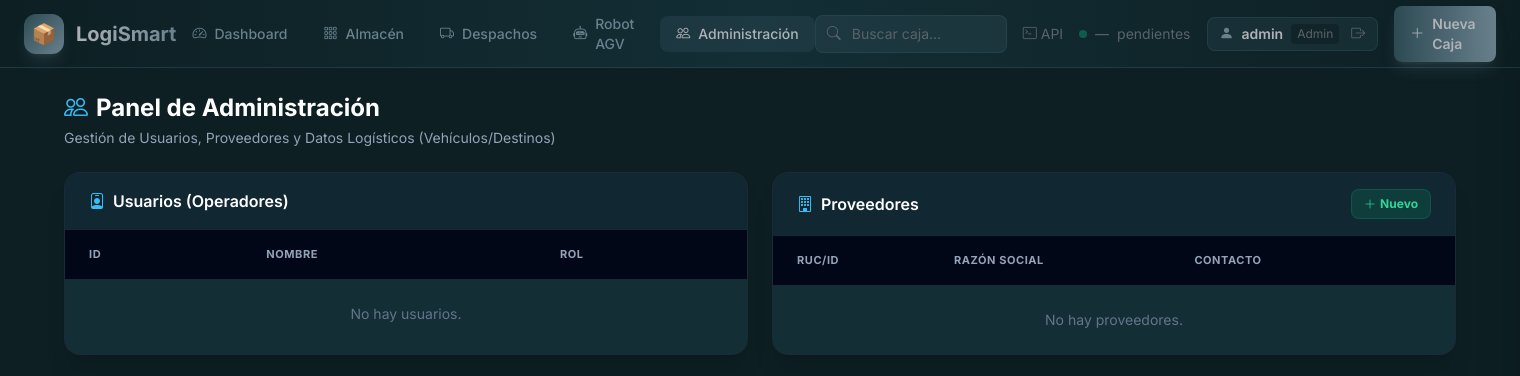
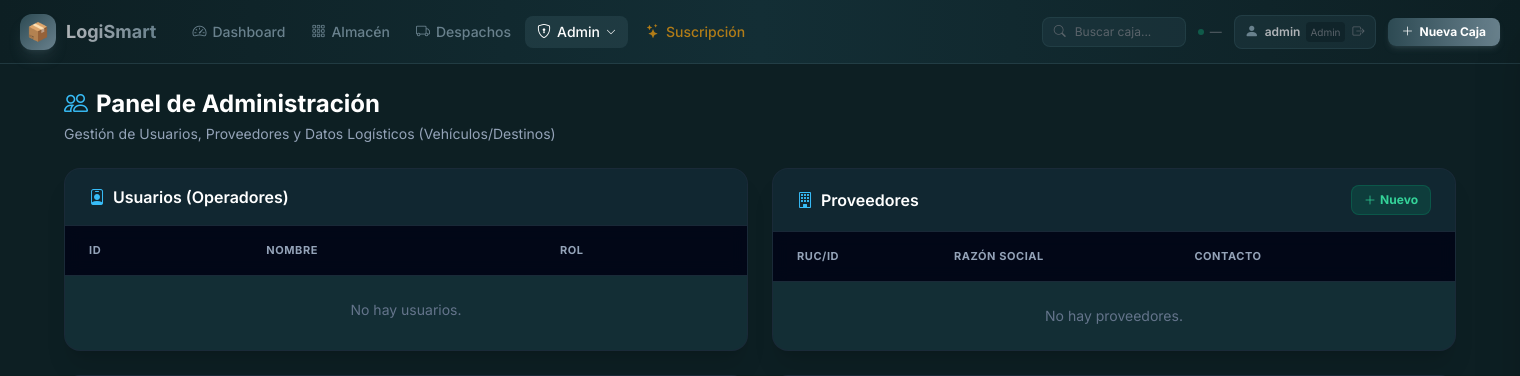
Before and after one commit to mzl-commits/logismart, a Django app: page /administracion/ in a window 1520 px wide. Shown: the top 376 px of the page. Run offline with Django 5.2, Linux system fonts and the light colour scheme; a user stored in the database is signed in; data comes from the database, SQL or seed files in the repository; data that the repository does not hold is empty; parts of the project's set-up code (start-up, migrations or seed data) failed here and were passed over; some libraries are stand-ins or nearby versions.

Commit message:
Agregar suscripcion Stripe + navbar reorganizado con dropdown admin

```diff
--- a/almacen_config/urls.py
+++ b/almacen_config/urls.py
@@ -4,6 +4,9 @@
 from clasificacion.views_frontend import (
     dashboard, almacen_visual, nueva_caja, configuracion,
     despachos, administracion, login_view, logout_view
+)
+from clasificacion.views_subscription import (
+    suscripcion_view, crear_checkout_session, solicitar_cotizacion, stripe_webhook
 )
 
 urlpatterns = [
@@ -15,6 +18,10 @@
     path('administracion/', administracion, name='administracion'),
     path('login/', login_view, name='login'),
     path('logout/', logout_view, name='logout'),
+    path('suscripcion/', suscripcion_view, name='suscripcion'),
+    path('suscripcion/checkout/', crear_checkout_session, name='checkout'),
+    path('suscripcion/cotizacion/', solicitar_cotizacion, name='cotizacion'),
+    path('suscripcion/webhook/', stripe_webhook, name='stripe_webhook'),
     path('admin/', admin.site.urls),
     path('api/', include('clasificacion.urls')),
     path('api/v1/', include('clasificacion.urls_v1')),   # Adaptador equipo externo
--- a/clasificacion/templates/clasificacion/base.html
+++ b/clasificacion/templates/clasificacion/base.html
@@ -110,76 +110,101 @@
 <body class="bg-base text-light font-sans min-h-screen">
 
 <!-- ── Navbar ──────────────────────────────────────────────────────────────── -->
-<nav class="sticky top-0 z-50 h-[68px] bg-gradient-to-r from-[#0D1F23] via-[#132E35] to-[#0D1F23] border-b border-[#2D4A53]/60 backdrop-blur-xl px-6 flex items-center justify-between">
-    <a href="/" class="flex items-center gap-3 group no-underline">
-        <div class="w-10 h-10 bg-gradient-to-br from-[#2D4A53] to-[#69818D] rounded-xl flex items-center justify-center text-white text-xl shadow-lg shadow-[#69818D]/20 group-hover:shadow-[#69818D]/40 transition-shadow">📦</div>
-        <span class="text-xl font-bold bg-gradient-to-r from-[#AFB3B7] to-[#69818D] bg-clip-text text-transparent">LogiSmart</span>
+<style>
+  .nav-dropdown { display:none; }
+  .nav-dropdown-wrap:hover .nav-dropdown { display:block; }
+</style>
+<nav class="sticky top-0 z-50 h-[64px] bg-gradient-to-r from-[#0D1F23] via-[#132E35] to-[#0D1F23] border-b border-[#2D4A53]/60 backdrop-blur-xl px-5 flex items-center justify-between gap-4">
+
+    <!-- Logo -->
+    <a href="/" class="flex items-center gap-2.5 group no-underline shrink-0">
+        <div class="w-9 h-9 bg-gradient-to-br from-[#2D4A53] to-[#69818D] rounded-xl flex items-center justify-center text-white text-lg shadow-lg shadow-[#69818D]/20 group-hover:shadow-[#69818D]/40 transition-shadow">📦</div>
+        <span class="text-lg font-bold bg-gradient-to-r from-[#AFB3B7] to-[#69818D] bg-clip-text text-transparent">LogiSmart</span>
     </a>
 
-    <div class="hidden md:flex items-center gap-1">
-        <a href="/" class="px-4 py-2 rounded-lg text-sm font-medium flex items-center gap-2 no-underline transition-colors {% if request.path == '/' %}text-[#AFB3B7] bg-[#2D4A53]/40{% else %}text-[#69818D] hover:text-[#AFB3B7] hover:bg-[#2D4A53]/20{% endif %}">
+    <!-- Nav Links (desktop) -->
+    <div class="hidden md:flex items-center gap-0.5 flex-1 px-2">
+        <!-- Divider visual group: Main -->
+        <a href="/" class="px-3 py-1.5 rounded-lg text-sm font-medium flex items-center gap-1.5 no-underline transition-all {% if request.path == '/' %}text-white bg-[#2D4A53]/50{% else %}text-[#69818D] hover:text-[#AFB3B7] hover:bg-[#2D4A53]/20{% endif %}">
             <i class="bi bi-speedometer2"></i> Dashboard
         </a>
-        <a href="/almacen/" class="px-4 py-2 rounded-lg text-sm font-medium flex items-center gap-2 no-underline transition-colors {% if request.path == '/almacen/' %}text-[#AFB3B7] bg-[#2D4A53]/40{% else %}text-[#69818D] hover:text-[#AFB3B7] hover:bg-[#2D4A53]/20{% endif %}">
+        <a href="/almacen/" class="px-3 py-1.5 rounded-lg text-sm font-medium flex items-center gap-1.5 no-underline transition-all {% if request.path == '/almacen/' %}text-white bg-[#2D4A53]/50{% else %}text-[#69818D] hover:text-[#AFB3B7] hover:bg-[#2D4A53]/20{% endif %}">
             <i class="bi bi-grid-3x3-gap"></i> Almacén
         </a>
-        <a href="/despachos/" class="px-4 py-2 rounded-lg text-sm font-medium flex items-center gap-2 no-underline transition-colors {% if request.path == '/despachos/' %}text-[#AFB3B7] bg-[#2D4A53]/40{% else %}text-[#69818D] hover:text-[#AFB3B7] hover:bg-[#2D4A53]/20{% endif %}">
+        <a href="/despachos/" class="px-3 py-1.5 rounded-lg text-sm font-medium flex items-center gap-1.5 no-underline transition-all {% if request.path == '/despachos/' %}text-white bg-[#2D4A53]/50{% else %}text-[#69818D] hover:text-[#AFB3B7] hover:bg-[#2D4A53]/20{% endif %}">
             <i class="bi bi-truck"></i> Despachos
         </a>
+
         {% if user.is_superuser %}
-        <a href="/configuracion/" class="px-4 py-2 rounded-lg text-sm font-medium flex items-center gap-2 no-underline transition-colors {% if request.path == '/configuracion/' %}text-[#AFB3B7] bg-[#2D4A53]/40{% else %}text-[#69818D] hover:text-[#AFB3B7] hover:bg-[#2D4A53]/20{% endif %}">
-            <i class="bi bi-robot"></i> Robot AGV
+        <!-- Admin dropdown -->
+        <div class="relative nav-dropdown-wrap">
+            <button class="px-3 py-1.5 rounded-lg text-sm font-medium flex items-center gap-1.5 transition-all {% if request.path == '/configuracion/' or request.path == '/administracion/' %}text-white bg-[#2D4A53]/50{% else %}text-[#69818D] hover:text-[#AFB3B7] hover:bg-[#2D4A53]/20{% endif %}">
+                <i class="bi bi-shield-lock"></i> Admin <i class="bi bi-chevron-down text-[10px]"></i>
+            </button>
+            <div class="nav-dropdown absolute top-full left-0 mt-2 w-48 bg-[#132E35] border border-[#2D4A53]/80 rounded-xl shadow-2xl shadow-black/40 py-1.5 z-[1060]">
+                <a href="/configuracion/" class="flex items-center gap-2.5 px-4 py-2.5 text-sm text-[#69818D] hover:text-white hover:bg-[#2D4A53]/30 transition-colors no-underline {% if request.path == '/configuracion/' %}text-white bg-[#2D4A53]/30{% endif %}">
+                    <i class="bi bi-robot"></i> Robot AGV
+                </a>
+                <a href="/administracion/" class="flex items-center gap-2.5 px-4 py-2.5 text-sm text-[#69818D] hover:text-white hover:bg-[#2D4A53]/30 transition-colors no-underline {% if request.path == '/administracion/' %}text-white bg-[#2D4A53]/30{% endif %}">
+                    <i class="bi bi-people"></i> Administración
+                </a>
+                <div class="h-px bg-[#2D4A53]/60 mx-3 my-1"></div>
+                <a href="/api/docs/" target="_blank" class="flex items-center gap-2.5 px-4 py-2.5 text-sm text-[#69818D] hover:text-white hover:bg-[#2D4A53]/30 transition-colors no-underline">
+                    <i class="bi bi-terminal"></i> Docs API
+                </a>
+            </div>
+        </div>
+        {% endif %}
+
+        <!-- Suscripción (siempre visible) -->
+        <a href="/suscripcion/" class="ml-1 px-3 py-1.5 rounded-lg text-sm font-medium flex items-center gap-1.5 no-underline transition-all {% if request.path == '/suscripcion/' %}text-amber-300 bg-amber-500/10{% else %}text-amber-500/70 hover:text-amber-300 hover:bg-amber-500/10{% endif %}">
+            <i class="bi bi-stars"></i> Suscripción
         </a>
-        <a href="/administracion/" class="px-4 py-2 rounded-lg text-sm font-medium flex items-center gap-2 no-underline transition-colors {% if request.path == '/administracion/' %}text-[#AFB3B7] bg-[#2D4A53]/40{% else %}text-[#69818D] hover:text-[#AFB3B7] hover:bg-[#2D4A53]/20{% endif %}">
-            <i class="bi bi-people"></i> Administración
-        </a>
-        {% endif %}
     </div>
 
-    <!-- Desktop Right Content -->
-    <div class="hidden md:flex items-center gap-4">
+    <!-- Right side (desktop) -->
+    <div class="hidden md:flex items-center gap-3 shrink-0">
         <!-- Search -->
         <div class="relative">
-            <i class="bi bi-search absolute left-3 top-1/2 -translate-y-1/2 text-[#5A636A] text-sm pointer-events-none"></i>
+            <i class="bi bi-search absolute left-3 top-1/2 -translate-y-1/2 text-[#5A636A] text-xs pointer-events-none"></i>
             <input type="text" id="global-search" placeholder="Buscar caja..." autocomplete="off"
                    oninput="buscarCajas(this.value)"
                    onfocus="if(this.value.length>=2)document.getElementById('search-results').classList.add('show')"
                    onblur="setTimeout(()=>document.getElementById('search-results').classList.remove('show'),200)"
-                   class="bg-[#2D4A53]/40 border border-[#2D4A53]/60 rounded-lg text-sm pl-9 pr-4 py-2 w-48 focus:w-64 transition-all focus:outline-none focus:ring-2 focus:ring-[#69818D]/30 focus:border-[#69818D]/60 text-[#AFB3B7] placeholder-[#5A636A]">
-            <div class="search-results absolute top-full left-0 right-0 mt-2 bg-surface border border-[#2D4A53] rounded-xl max-h-80 overflow-y-auto z-[1050] shadow-2xl shadow-black/40" id="search-results"></div>
+                   class="bg-[#2D4A53]/30 border border-[#2D4A53]/50 rounded-lg text-xs pl-8 pr-3 py-1.5 w-36 focus:w-52 transition-all focus:outline-none focus:ring-1 focus:ring-[#69818D]/40 focus:border-[#69818D]/60 text-[#AFB3B7] placeholder-[#5A636A]">
+            <div class="search-results absolute top-full right-0 mt-2 w-72 bg-surface border border-[#2D4A53] rounded-xl max-h-80 overflow-y-auto z-[1050] shadow-2xl shadow-black/40" id="search-results"></div>
         </div>
 
-        <a href="/api/docs/" target="_blank" class="text-[#5A636A] hover:text-[#AFB3B7] text-sm no-underline flex items-center gap-1 transition-colors" title="Documentación API">
-            <i class="bi bi-terminal"></i> API
-        </a>
-
-        <div class="flex items-center gap-2 text-sm text-[#5A636A]">
-            <span class="w-2 h-2 rounded-full bg-emerald-500 live-dot inline-block"></span>
-            <span id="nav-pending-count">—</span> pendientes
-            <span id="nav-pending-badge" class="hidden bg-amber-500 text-[#0D1F23] text-[11px] font-bold px-2 py-0.5 rounded-full min-w-[20px] text-center">0</span>
+        <!-- Live badge -->
+        <div class="flex items-center gap-1.5 text-xs text-[#5A636A]">
+            <span class="w-1.5 h-1.5 rounded-full bg-emerald-500 live-dot inline-block"></span>
+            <span id="nav-pending-count" class="tabular-nums">—</span>
+            <span id="nav-pending-badge" class="hidden bg-amber-500 text-[#0D1F23] text-[10px] font-bold px-1.5 py-0.5 rounded-full">0</span>
         </div>
 
+        <!-- User chip -->
         {% if user.is_authenticated %}
-        <div class="flex items-center gap-2 text-sm bg-[#2D4A53]/30 border border-[#2D4A53]/55 px-3 py-1.5 rounded-lg text-[#AFB3B7]">
-            <i class="bi bi-person-fill text-[#69818D]"></i>
+        <div class="flex items-center gap-1.5 text-xs bg-[#2D4A53]/30 border border-[#2D4A53]/55 px-2.5 py-1.5 rounded-lg text-[#AFB3B7]">
+            <i class="bi bi-person-fill text-[#69818D] text-sm"></i>
             <span class="font-semibold">{{ user.username }}</span>
-            <span class="text-xs text-[#5A636A] bg-[#0D1F23]/60 px-1.5 py-0.5 rounded">{% if user.is_superuser %}Admin{% else %}Control{% endif %}</span>
-            <a href="{% url 'logout' %}" class="text-[#5A636A] hover:text-red-400 ml-1 transition-colors" title="Cerrar Sesión">
+            <span class="text-[10px] text-[#5A636A] bg-[#0D1F23]/60 px-1 py-0.5 rounded">{% if user.is_superuser %}Admin{% else %}Ctrl{% endif %}</span>
+            <a href="{% url 'logout' %}" class="text-[#5A636A] hover:text-red-400 ml-0.5 transition-colors" title="Cerrar sesión">
                 <i class="bi bi-box-arrow-right"></i>
             </a>
         </div>
         {% endif %}
 
+        <!-- Nueva Caja CTA -->
         {% if user.is_superuser %}
-        <a href="/nueva-caja/" class="bg-gradient-to-r from-[#2D4A53] to-[#69818D] hover:from-[#69818D] hover:to-[#2D4A53] text-[#AFB3B7] hover:text-white text-sm font-semibold px-4 py-2 rounded-lg flex items-center gap-2 shadow-lg shadow-[#69818D]/20 hover:shadow-[#69818D]/30 transition-all hover:-translate-y-0.5 no-underline">
+        <a href="/nueva-caja/" class="bg-gradient-to-r from-[#2D4A53] to-[#69818D] hover:from-[#69818D] hover:to-[#2D4A53] text-white text-xs font-bold px-3.5 py-1.5 rounded-lg flex items-center gap-1.5 shadow-md shadow-[#69818D]/20 hover:shadow-[#69818D]/30 transition-all hover:-translate-y-0.5 no-underline">
             <i class="bi bi-plus-lg"></i> Nueva Caja
         </a>
         {% endif %}
     </div>
 
-    <!-- Mobile Right Content / Hamburger Menu -->
-    <div class="flex md:hidden items-center gap-4">
-        <div class="flex items-center gap-1.5 text-xs text-[#5A636A]">
+    <!-- Mobile hamburger -->
+    <div class="flex md:hidden items-center gap-3">
+        <div class="flex items-center gap-1 text-xs text-[#5A636A]">
             <span class="w-1.5 h-1.5 rounded-full bg-emerald-500 live-dot inline-block"></span>
             <span id="mobile-nav-pending-badge" class="bg-amber-500 text-[#0D1F23] text-[10px] font-bold px-1.5 py-0.5 rounded-full hidden">0</span>
         </div>
@@ -190,63 +215,65 @@
 </nav>
 
 <!-- Mobile Menu Drawer -->
-<div id="mobile-menu" class="fixed inset-y-0 right-0 z-[1060] w-72 bg-gradient-to-b from-[#0D1F23] to-[#132E35] border-l border-[#2D4A53]/60 shadow-2xl p-6 transform translate-x-full transition-transform duration-300 ease-in-out">
-    <div class="flex items-center justify-between mb-8">
-        <span class="font-bold text-lg text-white flex items-center gap-2">📦 Navegación</span>
+<div id="mobile-menu" class="fixed inset-y-0 right-0 z-[1060] w-72 bg-gradient-to-b from-[#0D1F23] to-[#132E35] border-l border-[#2D4A53]/60 shadow-2xl p-5 transform translate-x-full transition-transform duration-300 ease-in-out">
+    <div class="flex items-center justify-between mb-6">
+        <span class="font-bold text-base text-white flex items-center gap-2">📦 Menú</span>
         <button onclick="toggleMobileMenu()" class="text-light hover:text-white text-xl focus:outline-none"><i class="bi bi-x-lg"></i></button>
     </div>
 
-    <div class="flex flex-col gap-3">
-        <a href="/" class="px-4 py-3 rounded-xl text-sm font-semibold flex items-center gap-3 no-underline transition-colors {% if request.path == '/' %}text-white bg-[#2D4A53]/60 border border-[#69818D]/20{% else %}text-[#69818D] hover:text-[#AFB3B7] hover:bg-[#2D4A53]/20{% endif %}">
-            <i class="bi bi-speedometer2"></i> Dashboard
+    <div class="flex flex-col gap-1">
+        <a href="/" class="px-4 py-2.5 rounded-xl text-sm font-semibold flex items-center gap-3 no-underline transition-colors {% if request.path == '/' %}text-white bg-[#2D4A53]/60{% else %}text-[#69818D] hover:text-[#AFB3B7] hover:bg-[#2D4A53]/20{% endif %}">
+            <i class="bi bi-speedometer2 w-4"></i> Dashboard
         </a>
-        <a href="/almacen/" class="px-4 py-3 rounded-xl text-sm font-semibold flex items-center gap-3 no-underline transition-colors {% if request.path == '/almacen/' %}text-white bg-[#2D4A53]/60 border border-[#69818D]/20{% else %}text-[#69818D] hover:text-[#AFB3B7] hover:bg-[#2D4A53]/20{% endif %}">
-            <i class="bi bi-grid-3x3-gap"></i> Almacén
+        <a href="/almacen/" class="px-4 py-2.5 rounded-xl text-sm font-semibold flex items-center gap-3 no-underline transition-colors {% if request.path == '/almacen/' %}text-white bg-[#2D4A53]/60{% else %}text-[#69818D] hover:text-[#AFB3B7] hover:bg-[#2D4A53]/20{% endif %}">
+            <i class="bi bi-grid-3x3-gap w-4"></i> Almacén
         </a>
-        <a href="/despachos/" class="px-4 py-3 rounded-xl text-sm font-semibold flex items-center gap-3 no-underline transition-colors {% if request.path == '/despachos/' %}text-[#AFB3B7] bg-[#2D4A53]/60 border border-[#69818D]/20{% else %}text-[#69818D] hover:text-[#AFB3B7] hover:bg-[#2D4A53]/20{% endif %}">
-            <i class="bi bi-truck"></i> Despachos
+        <a href="/despachos/" class="px-4 py-2.5 rounded-xl text-sm font-semibold flex items-center gap-3 no-underline transition-colors {% if request.path == '/despachos/' %}text-white bg-[#2D4A53]/60{% else %}text-[#69818D] hover:text-[#AFB3B7] hover:bg-[#2D4A53]/20{% endif %}">
+            <i class="bi bi-truck w-4"></i> Despachos
         </a>
+        <a href="/suscripcion/" class="px-4 py-2.5 rounded-xl text-sm font-semibold flex items-center gap-3 no-underline transition-colors {% if request.path == '/suscripcion/' %}text-amber-300 bg-amber-500/10{% else %}text-amber-500/70 hover:text-amber-300 hover:bg-amber-500/10{% endif %}">
+            <i class="bi bi-stars w-4"></i> Suscripción
+        </a>
+
         {% if user.is_superuser %}
-        <a href="/configuracion/" class="px-4 py-3 rounded-xl text-sm font-semibold flex items-center gap-3 no-underline transition-colors {% if request.path == '/configuracion/' %}text-white bg-[#2D4A53]/60 border border-[#69818D]/20{% else %}text-[#69818D] hover:text-[#AFB3B7] hover:bg-[#2D4A53]/20{% endif %}">
-            <i class="bi bi-robot"></i> Robot AGV
+        <div class="h-px bg-[#2D4A53]/50 my-2"></div>
+        <p class="text-[10px] uppercase tracking-widest text-[#5A636A] px-4 mb-1">Administrador</p>
+        <a href="/configuracion/" class="px-4 py-2.5 rounded-xl text-sm font-semibold flex items-center gap-3 no-underline transition-colors {% if request.path == '/configuracion/' %}text-white bg-[#2D4A53]/60{% else %}text-[#69818D] hover:text-[#AFB3B7] hover:bg-[#2D4A53]/20{% endif %}">
+            <i class="bi bi-robot w-4"></i> Robot AGV
         </a>
-        <a href="/administracion/" class="px-4 py-3 rounded-xl text-sm font-semibold flex items-center gap-3 no-underline transition-colors {% if request.path == '/administracion/' %}text-[#AFB3B7] bg-[#2D4A53]/40{% else %}text-[#69818D] hover:text-[#AFB3B7] hover:bg-[#2D4A53]/20{% endif %}">
-            <i class="bi bi-people"></i> Administración
+        <a href="/administracion/" class="px-4 py-2.5 rounded-xl text-sm font-semibold flex items-center gap-3 no-underline transition-colors {% if request.path == '/administracion/' %}text-white bg-[#2D4A53]/60{% else %}text-[#69818D] hover:text-[#AFB3B7] hover:bg-[#2D4A53]/20{% endif %}">
+            <i class="bi bi-people w-4"></i> Administración
+        </a>
+        <a href="/api/docs/" target="_blank" class="px-4 py-2.5 rounded-xl text-sm font-semibold flex items-center gap-3 no-underline transition-colors text-[#69818D] hover:text-[#AFB3B7] hover:bg-[#2D4A53]/20">
+            <i class="bi bi-terminal w-4"></i> Docs API
         </a>
         {% endif %}
 
-        <div class="h-px bg-[#2D4A53]/60 my-4"></div>
+        <div class="h-px bg-[#2D4A53]/50 my-2"></div>
 
         <!-- Mobile Search -->
-        <div class="relative mb-2">
-            <i class="bi bi-search absolute left-3 top-1/2 -translate-y-1/2 text-[#5A636A] text-sm pointer-events-none"></i>
+        <div class="relative">
+            <i class="bi bi-search absolute left-3 top-1/2 -translate-y-1/2 text-[#5A636A] text-xs pointer-events-none"></i>
             <input type="text" id="mobile-search" placeholder="Buscar caja..." autocomplete="off"
                    oninput="buscarCajasMobile(this.value)"
                    onfocus="if(this.value.length>=2)document.getElementById('mobile-search-results').classList.add('show')"
                    onblur="setTimeout(()=>document.getElementById('mobile-search-results').classList.remove('show'),200)"
-                   class="w-full bg-[#0D1F23]/60 border border-[#2D4A53]/60 rounded-lg text-sm pl-9 pr-4 py-2.5 focus:outline-none focus:ring-2 focus:ring-[#69818D]/30 focus:border-[#69818D]/60 text-white placeholder-[#5A636A]">
+                   class="w-full bg-[#0D1F23]/60 border border-[#2D4A53]/60 rounded-xl text-sm pl-8 pr-3 py-2 focus:outline-none focus:ring-1 focus:ring-[#69818D]/30 text-white placeholder-[#5A636A]">
             <div class="search-results absolute top-full left-0 right-0 mt-2 bg-surface border border-[#2D4A53] rounded-xl max-h-48 overflow-y-auto z-[1070] shadow-2xl" id="mobile-search-results"></div>
         </div>
 
-        <!-- Mobile API Doc -->
-        <a href="/api/docs/" target="_blank" class="px-4 py-2 text-[#5A636A] hover:text-[#AFB3B7] text-sm no-underline flex items-center gap-2 transition-colors">
-            <i class="bi bi-terminal"></i> Documentación API
-        </a>
-
-        <!-- Mobile Add Button -->
         {% if user.is_superuser %}
-        <a href="/nueva-caja/" class="bg-gradient-to-r from-[#2D4A53] to-[#69818D] hover:from-[#69818D] hover:to-[#2D4A53] text-white text-sm font-semibold px-4 py-3 rounded-xl flex items-center justify-center gap-2 mt-4 shadow-lg shadow-[#69818D]/20 transition-all no-underline">
+        <a href="/nueva-caja/" class="mt-3 bg-gradient-to-r from-[#2D4A53] to-[#69818D] text-white text-sm font-bold px-4 py-2.5 rounded-xl flex items-center justify-center gap-2 shadow-lg shadow-[#69818D]/20 transition-all no-underline">
             <i class="bi bi-plus-lg"></i> Nueva Caja
         </a>
         {% endif %}
 
         {% if user.is_authenticated %}
-        <div class="h-px bg-[#2D4A53]/60 my-4"></div>
-        <div class="flex items-center justify-between bg-[#2D4A53]/30 border border-[#2D4A53]/55 p-3 rounded-xl">
+        <div class="mt-3 flex items-center justify-between bg-[#2D4A53]/30 border border-[#2D4A53]/55 p-3 rounded-xl">
             <div class="flex items-center gap-2 text-sm text-[#AFB3B7]">
                 <i class="bi bi-person-fill text-[#69818D]"></i>
                 <span class="font-semibold">{{ user.username }}</span>
-                <span class="text-[10px] text-[#5A636A] bg-[#0D1F23]/60 px-1.5 py-0.5 rounded">{% if user.is_superuser %}Admin{% else %}Control{% endif %}</span>
+                <span class="text-[10px] text-[#5A636A] bg-[#0D1F23]/60 px-1.5 py-0.5 rounded">{% if user.is_superuser %}Admin{% else %}Ctrl{% endif %}</span>
             </div>
             <a href="{% url 'logout' %}" class="text-[#5A636A] hover:text-red-400 transition-colors">
                 <i class="bi bi-box-arrow-right text-lg"></i>
--- a/requirements.txt
+++ b/requirements.txt
@@ -9,3 +9,4 @@
 channels==4.1.0
 drf-spectacular==0.29.0
 paho-mqtt==1.6.1
+stripe==12.2.0
```
Also changed, not shown: almacen_config/settings.py (+8 -0 lines), clasificacion/templates/clasificacion/suscripcion.html (added, +230 -0 lines), clasificacion/views_subscription.py (added, +132 -0 lines), 1 other file.
